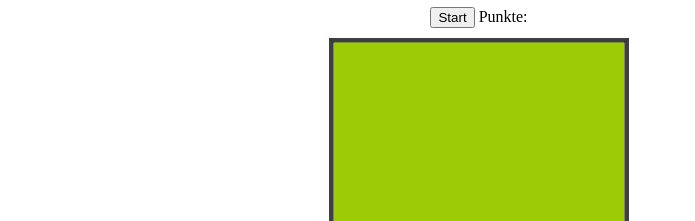
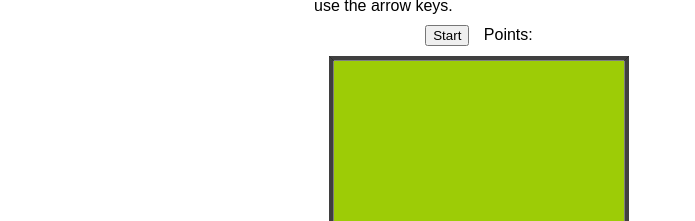
Before and after one commit to gossie/snake, a plain HTML site: page index.html in a window 1280 px wide. Shown: the part 218-439 px from the top of the page, 161-856 px from the left. Drawn offline with Linux system fonts and the light colour scheme.

Commit message:
Deploy gossie/snake to github.com/gossie/snake.git:gh-pages

```diff
--- a/index.html
+++ b/index.html
@@ -6,6 +6,10 @@
         <title>Snake</title>
 
         <style>
+            body {
+                font-family: Arial;
+            }
+
             #main {
                 margin: auto;
                 width: 330px;
@@ -18,6 +22,10 @@
             #controls {
                 margin-bottom: 10px;
                 text-align: center;
+            }
+
+            #controls #start-button {
+                margin-right: 10px;
             }
 
             #canvas {
@@ -34,7 +42,7 @@
             </div>
             <div id="controls">
                 <button id="start-button">Start</button>
-                Punkte: <span id="points"></span>
+                Points: <span id="points"></span>
             </div>
             <div id="canvas"></div>
         </div>
```
